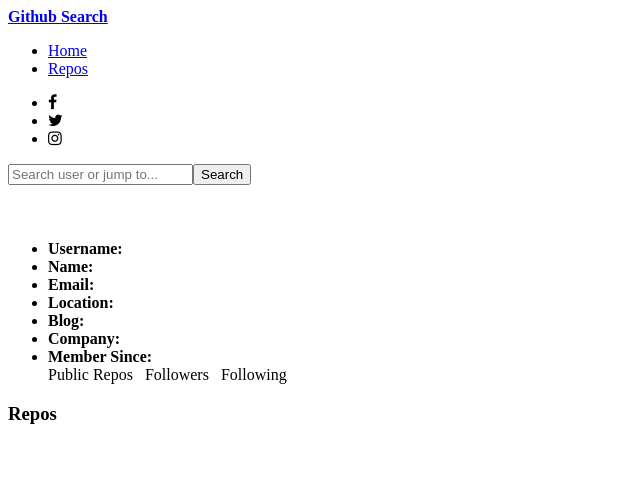
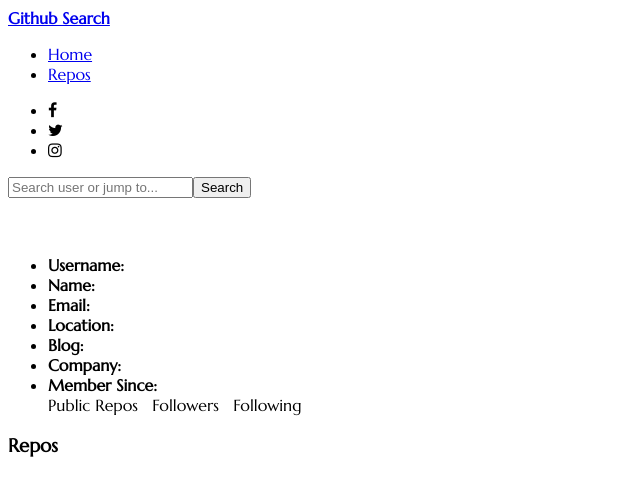
Before and after one commit to marvzach/Githubsearch, an Angular app: page /home in a window 1280 px wide. Shown: the top 496 px of the page, without its empty margins (0-640 px from the left). Built offline with nearby package versions, Linux system fonts and the light colour scheme; a web font is replaced by a local one; what angular-bootstrap-md would draw is missing.

Commit message:
Styled the body section

```diff
--- a/src/styles.scss
+++ b/src/styles.scss
@@ -1,4 +1,4 @@
-// body{
-//     font-family: 'Marcellus', serif;
-//     color: black;
-// }
+body {
+  font-family: 'Marcellus', serif;
+  color: black;
+}
```
